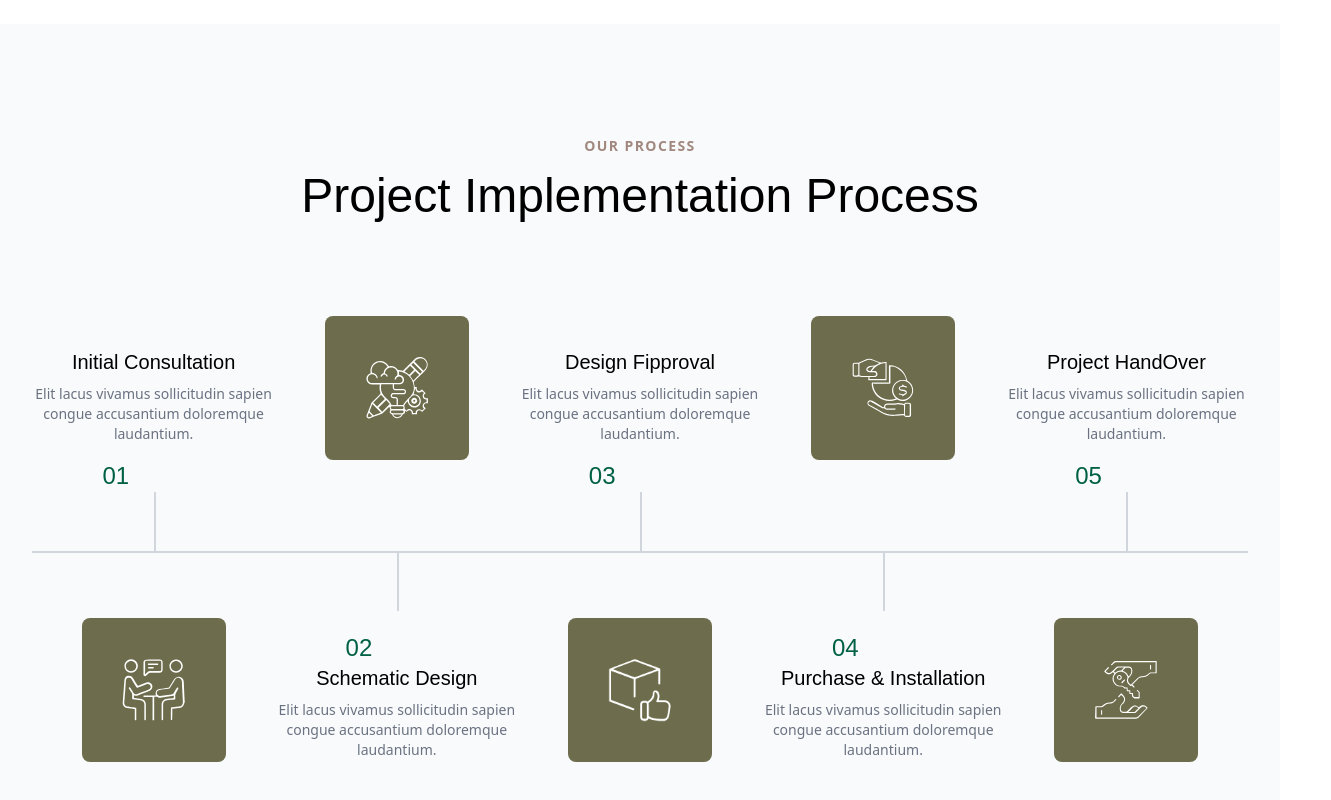
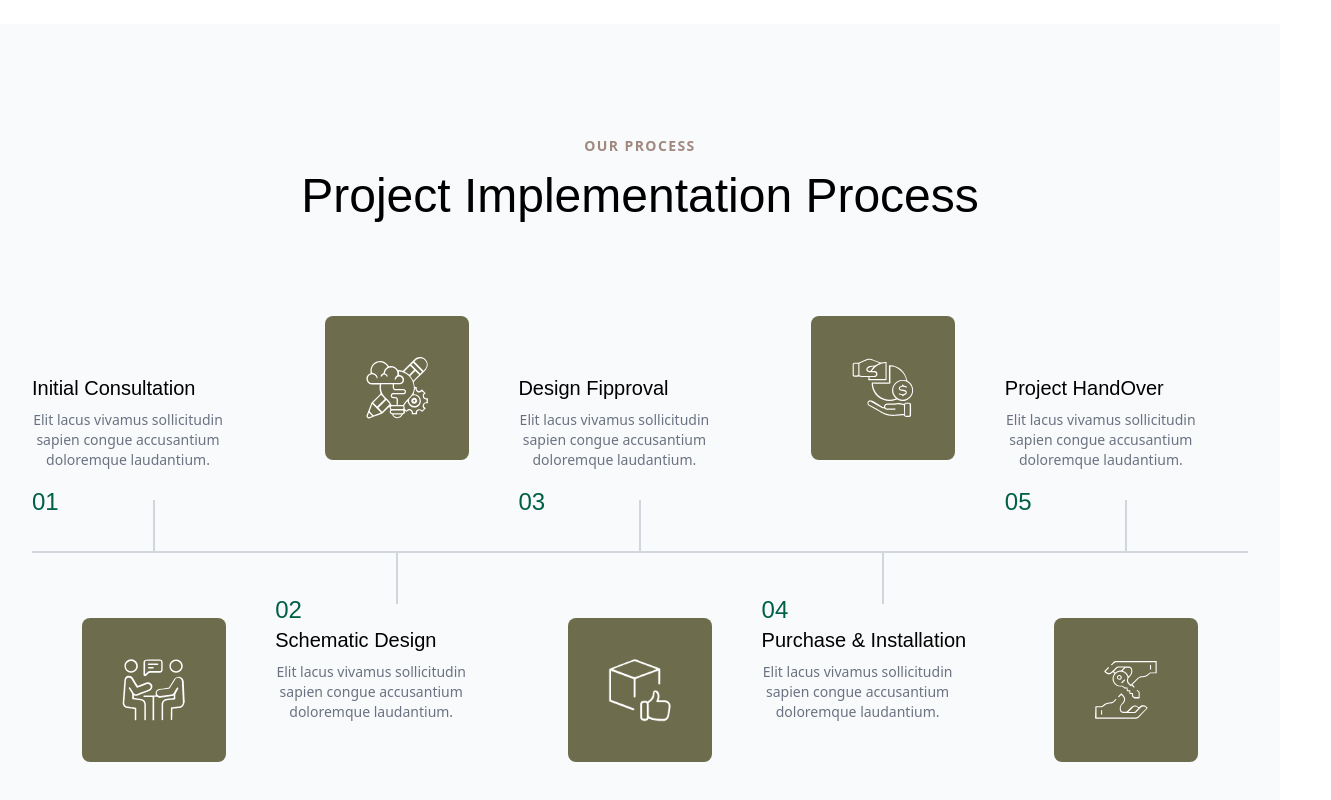
Before and after one commit to GautamEncricle/React-test, a React (Vite) app: page / in a window 1280 px wide. Shown: the part 3262-4062 px from the top of the page, 1331 px wide, since content can reach past the window. Built offline with nearby package versions, Linux system fonts and the light colour scheme; a web font is replaced by a local one.

Commit message:
completed project process section

```diff
--- a/src/sections/ProjectPortfolio.jsx
+++ b/src/sections/ProjectPortfolio.jsx
@@ -56,7 +56,7 @@ const ProjectPortfolio = () => {
     }, [handleScroll]);
 
     return (
-        <section className="bg-white font-sans py-16 sm:py-24">
+        <section className="bg-white overflow-hidden font-sans py-16 sm:py-24">
             <div className="max-w-7xl mx-auto px-4 sm:px-6 lg:px-8">
                 {/* Section Header */}
                 <div className="text-center">
@@ -76,7 +76,7 @@ const ProjectPortfolio = () => {
                         style={{ scrollSnapType: 'x mandatory' }}
                     >
                         {projects.map((project, index) => (
-                            <div key={index} className="flex-shrink-0 w-[90%] sm:w-[60%] md:w-[50%] lg:w-[calc(100%/3.2)-1rem)] snap-center">
+                            <div key={index} className="flex-shrink-0 w-[90%] sm:w-[60%] md:w-[50%] lg:w-[calc(100%/3.2)-1rem)] snap-center ">
                                 <ProjectCard {...project} />
                             </div>
                         ))}
--- a/src/sections/ProjectProcess.jsx
+++ b/src/sections/ProjectProcess.jsx
@@ -44,7 +44,7 @@ const processData = [
 
 const ProjectProcess = () => {
     return (
-        <section className="bg-gray-50 font-sans py-20 sm:py-28">
+        <section className="bg-gray-50 max-w-full overflow-hidden font-sans py-15 sm:py-28">
             <div className="max-w-screen-xl mx-auto px-4 sm:px-6 lg:px-8">
 
                 {/* Section Header */}
@@ -91,20 +91,24 @@ const ProjectProcess = () => {
                                             <div className={`p-4 text-center ${isTopRow ? 'mt-8' : 'mb-8'}`}>
                                                 <div className={`p-4 text-center ${isTopRow ? 'mt-8' : 'mb-8'}`}>
                                                     {isTopRow ? (
-                                                        <div className='h-[200px]'>
+                                                        <div className='h-[200px] w-[19vw] flex flex-col items-center justify-start relative'>
                                                             {/* Vertical line */}
-                                                            <div className="relative w-0.5 h-15 bg-gray-300 right-[-50%] top-[-5px] mt-1 md:mt-0 lg:mt-[-2%] xl:mt-0 2xl:mt-0"></div>
-                                                            <p className="relative mt-4 text-2xl text-left font-bold text-emerald-800 left-[30%]">{step.number}</p>
-                                                            <h6 className="relative text-xl font-bold text-black w-[20vw]">{step.title}</h6>
-                                                            <p className="mt-2 text-gray-500 text-sm">{step.description}</p>
+                                                            <div className="relative w-0.5 min-h-13 bg-gray-300 md:top-[-2%]"></div>
+                                                            <div className="details md:relative top-[-15%]">
+                                                                <p className="relative mt-4 text-2xl text-left font-bold text-emerald-800">{step.number}</p>
+                                                                <h6 className="text-xl font-bold text-black w-[19vw] text-left">{step.title}</h6>
+                                                                <p className="mt-2 text-gray-500 text-sm w-[15vw]">{step.description}</p>
+                                                            </div>
                                                         </div>
                                                     ) : (
-                                                        <div className='h-[200px]'>
-                                                            <h6 className="text-xl font-bold text-black w-[20vw]">{step.title}</h6>
-                                                            <p className="mt-2 text-gray-500 text-sm">{step.description}</p>
-                                                            <p className="relative mt-4 text-2xl text-left font-bold text-emerald-800 left-[30%]">{step.number}</p>
+                                                        <div className='h-[200px] w-[15vw] flex flex-col items-center justify-end relative'>
+                                                            <div className="details md:relative md:bottom-[-15%]">
+                                                                <h6 className="text-xl font-bold text-black w-[19vw] text-left">{step.title}</h6>
+                                                                <p className="mt-2 text-gray-500 text-sm w-[15vw]">{step.description}</p>
+                                                                <p className="mt-4 text-2xl text-left font-bold text-emerald-800">{step.number}</p>
+                                                            </div>
                                                             {/* Vertical line */}
-                                                            <div className="relative w-0.5 h-15 bg-gray-300 left-[50%] mb-4 md:mb-4 lg:mt-[-2%] xl:mt-0 2xl:mt-5"></div>
+                                                            <div className="relative w-0.5 min-h-13 bg-gray-300 mt-2 bottom-[-2%]"></div>
                                                         </div>
                                                     )}
                                                 </div>
```
